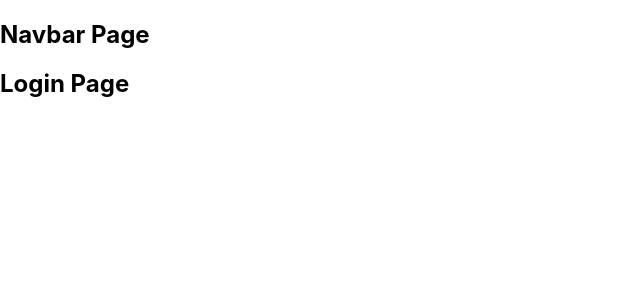
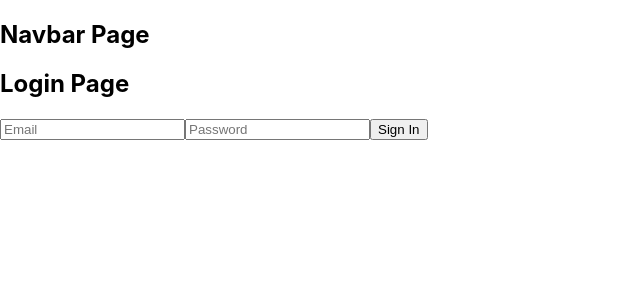
Before and after one commit to neerajsingh869/buybusy, a React (Create React App) app: page /signin in a window 1280 px wide. Shown: the top 300 px of the page, without its empty margins (0-640 px from the left). Built offline with nearby package versions, Linux system fonts and the light colour scheme; no server answers; the HTML template or start-up script is replaced by a standard one.

Commit message:
feat: implement basic signin workflow

```diff
--- a/src/pages/login/Login.js
+++ b/src/pages/login/Login.js
@@ -1,7 +1,34 @@
+import { useRef } from "react";
+import { signInWithEmailAndPassword, getAuth } from "firebase/auth";
+
 const Login = () => {
+    const inputEmail = useRef();
+    const inputPassword = useRef();
+
+    const auth = getAuth();
+
+    const handleSignIn = async (e) => {
+        e.preventDefault();
+
+        try {
+            const email = inputEmail.current.value;
+            const password = inputPassword.current.value;
+
+            await signInWithEmailAndPassword(auth, email, password);
+            console.log("User signed in successfully!")
+        } catch (err) {
+            alert(err.message);
+        }
+    }
+
     return (
         <>
             <h2>Login Page</h2>
+            <form onSubmit={ handleSignIn }>
+                <input type="email" placeholder="Email" ref={ inputEmail } />
+                <input type="password" placeholder="Password" ref={ inputPassword } />
+                <button>Sign In</button>
+            </form>
         </>
     )
 };
```
